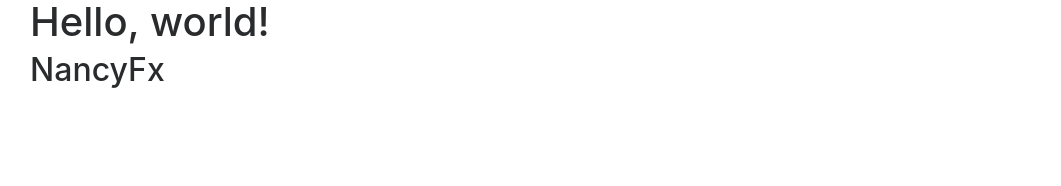
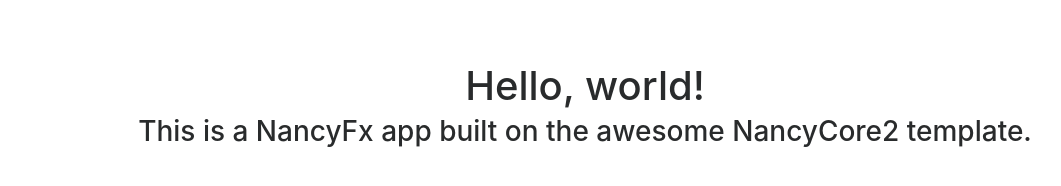
Before and after one commit to 0xFireball/Template-NfxPentagonal, a plain HTML site: page NancyCore/Views/index.html in a window 1280 px wide. Shown: the whole page, without its empty margins (55-1116 px from the left). Drawn offline with Linux system fonts and the light colour scheme.

Commit message:
improve default view

```diff
--- a/NancyCore/Views/index.html
+++ b/NancyCore/Views/index.html
@@ -12,10 +12,12 @@
 </head>
 
 <body>
-  <div class="container">
-    <h1>Hello, world!</h1>
-    <h2>NancyFx</h2>
-  </div>
+  <section class="intro">
+    <div class="container">
+      <h1>Hello, world!</h1>
+      <h3>This is a NancyFx app built on the awesome NancyCore2 template.</h3>
+    </div>
+  </section>
   <!-- jQuery first, then Tether, then Bootstrap JS. -->
   <script src="/content/js/vendor/jquery-3.1.1.slim.min.js"></script>
   <script src="/content/js/vendor/tether.min.js"></script>
--- a/NancyCore/content/css/app.css
+++ b/NancyCore/content/css/app.css
@@ -0,0 +1,5 @@
+
+.intro {
+    margin-top: 5%;
+    text-align: center;
+}
```
